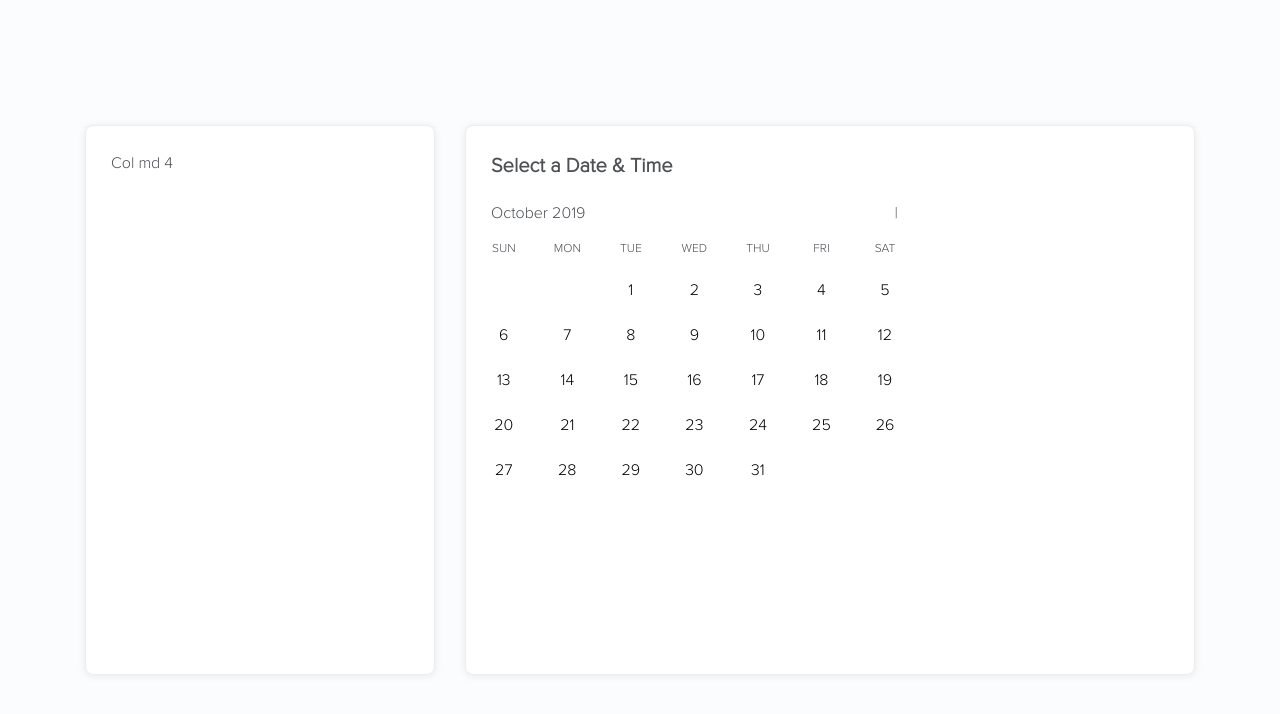
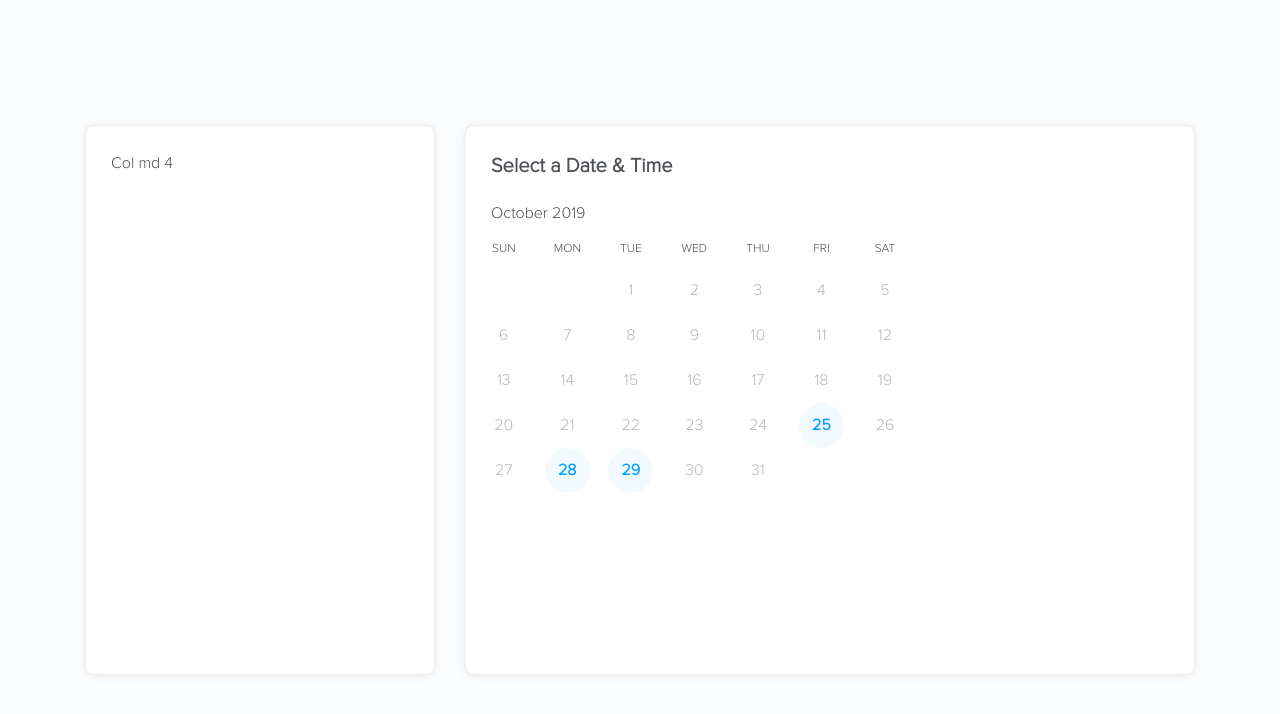
Before and after one commit to dnsys/test-react, a React app: page /form in a window 1280 px wide. Shown: the top 714 px of the page. Built offline with nearby package versions, Linux system fonts and the light colour scheme.

Commit message:
feat: select day, return available time

```diff
--- a/src/components/DatePicker/DatePicker.js
+++ b/src/components/DatePicker/DatePicker.js
@@ -1,6 +1,53 @@
 import React, {Component} from 'react';
 
 class DatePicker extends Component{
+    constructor(props) {
+        super(props);
+
+        this.handleChange = this.handleChange.bind(this);
+    }
+
+    state = {
+        selected: null,
+        availableDates: [
+            {
+                dayLabel: '',
+                day: 25,
+                time: [
+                    '10:00',
+                    '10:30',
+                    '15:30'
+                ]
+            },
+            {
+                dayLabel: '',
+                day: 28,
+                time: [
+                    '11:00',
+                    '12:30',
+                    '14:30',
+                    '16:00',
+                ]
+            },
+            {
+                dayLabel: '',
+                day: 29,
+                time: [
+                    '10:00'
+                ]
+            }
+        ]
+    };
+
+    handleChange(day) {
+        let selectedDay = this.state.availableDates.find(item => item.day === day);
+        this.setState({
+            selected: selectedDay
+        }, () => {
+            this.props.change(this.state.selected);
+        });
+    }
+
     render() {
         return (
             <div className="date-picker">
@@ -8,7 +55,7 @@ class DatePicker extends Component{
                     <div className="date-picker__date">
                         October 2019
                     </div>
-                    <div className="date-picker__month-switch">|</div>
+                    <div className="date-picker__month-switch"></div>
                 </div>
                 <div className="date-picker__calendar">
                     <div className="date-picker__calendar-head">
@@ -27,105 +74,105 @@ class DatePicker extends Component{
                             <div className="date-picker__calendar-cell"/>
                             <div className="date-picker__calendar-cell"/>
                             <div className="date-picker__calendar-cell">
-                                <button>1</button>
+                                <button disabled>1</button>
                             </div>
                             <div className="date-picker__calendar-cell">
-                                <button>2</button>
+                                <button disabled>2</button>
                             </div>
                             <div className="date-picker__calendar-cell">
-                                <button>3</button>
+                                <button disabled>3</button>
                             </div>
                             <div className="date-picker__calendar-cell">
-                                <button>4</button>
+                                <button disabled>4</button>
                             </div>
                             <div className="date-picker__calendar-cell">
-                                <button>5</button>
+                                <button disabled>5</button>
                             </div>
                         </div>
                         <div className="date-picker__calendar-row">
                             <div className="date-picker__calendar-cell">
-                                <button>6</button>
+                                <button disabled>6</button>
                             </div>
                             <div className="date-picker__calendar-cell">
-                                <button>7</button>
+                                <button disabled>7</button>
                             </div>
                             <div className="date-picker__calendar-cell">
-                                <button>8</button>
+                                <button disabled>8</button>
                             </div>
                             <div className="date-picker__calendar-cell">
-                                <button>9</button>
+                                <button disabled>9</button>
                             </div>
                             <div className="date-picker__calendar-cell">
-                                <button>10</button>
+                                <button disabled>10</button>
                             </div>
                             <div className="date-picker__calendar-cell">
-                                <button>11</button>
+                                <button disabled>11</button>
                             </div>
                             <div className="date-picker__calendar-cell">
-                                <button>12</button>
+                                <button disabled>12</button>
                             </div>
                         </div>
                         <div className="date-picker__calendar-row">
                             <div className="date-picker__calendar-cell">
-                                <button>13</button>
+                                <button disabled>13</button>
                             </div>
                             <div className="date-picker__calendar-cell">
-                                <button>14</button>
+                                <button disabled>14</button>
                             </div>
                             <div className="date-picker__calendar-cell">
-                                <button>15</button>
+                                <button disabled>15</button>
                             </div>
                             <div className="date-picker__calendar-cell">
-                                <button>16</button>
+                                <button disabled>16</button>
                             </div>
                             <div className="date-picker__calendar-cell">
-                                <button>17</button>
+                                <button disabled>17</button>
                             </div>
                             <div className="date-picker__calendar-cell">
-                                <button>18</button>
+                                <button disabled>18</button>
                             </div>
                             <div className="date-picker__calendar-cell">
-                                <button>19</button>
+                                <button disabled>19</button>
                             </div>
                         </div>
                         <div className="date-picker__calendar-row">
                             <div className="date-picker__calendar-cell">
-                                <button>20</button>
+                                <button disabled>20</button>
                             </div>
                             <div className="date-picker__calendar-cell">
-                                <button>21</button>
+                                <button disabled>21</button>
                             </div>
                             <div className="date-picker__calendar-cell">
-                                <button>22</button>
+                                <button disabled>22</button>
                             </div>
                             <div className="date-picker__calendar-cell">
-                                <button>23</button>
+                                <button disabled>23</button>
                             </div>
                             <div className="date-picker__calendar-cell">
-                                <button>24</button>
+                                <button disabled>24</button>
                             </div>
                             <div className="date-picker__calendar-cell">
-                                <button>25</button>
+                                <button className="is-free" onClick={() => this.handleChange(25)}>25</button>
                             </div>
                             <div className="date-picker__calendar-cell">
-                                <button>26</button>
+                                <button disabled>26</button>
                             </div>
                         </div>
                         <div className="date-picker__calendar-row">
                             <div className="date-picker__calendar-cell">
-                                <button>27</button>
+                                <button disabled>27</button>
                             </div>
                             <div className="date-picker__calendar-cell">
-                                <button>28</button>
+                                <button className="is-free" onClick={() => this.handleChange(28)}>28</button>
                             </div>
                             <div className="date-picker__calendar-cell">
-                                <button>29</button>
+                                <button className="is-free" onClick={() => this.handleChange(29)}>29</button>
                             </div>
                             <div className="date-picker__calendar-cell">
-                                <button>30</button>
+                                <button disabled>30</button>
                             </div>
                             <div className="date-picker__calendar-cell">
-                                <button>31</button>
+                                <button disabled>31</button>
                             </div>
                             <div className="date-picker__calendar-cell"/>
                             <div className="date-picker__calendar-cell"/>
--- a/src/components/DatePicker/style.scss
+++ b/src/components/DatePicker/style.scss
@@ -55,6 +55,21 @@
             background: none;
             border: 0;
             padding: 0;
+
+            &:focus,
+            &:active {
+                outline: none;
+            }
+
+            &.is-free {
+                background-color: rgba(0, 162, 255, .05);
+                color: #00a2ff;
+                font-weight: 600;
+
+                &:hover {
+                    background-color: rgba(0, 162, 255, .15);
+                }
+            }
         }
     }
 }
--- a/src/components/FormPanel/FormPanel.js
+++ b/src/components/FormPanel/FormPanel.js
@@ -2,6 +2,38 @@ import React, { Component } from 'react';
 import {DatePicker} from '../../components/DatePicker';
 
 class FormPanel extends Component{
+    constructor(props) {
+        super(props);
+
+        this.setSelectedDay = this.setSelectedDay.bind(this);
+    }
+
+    state = {
+        selectedDay: null
+    };
+
+    setSelectedDay(selectedDay) {
+        this.setState({
+            selectedDay
+        });
+
+        this.renderTime();
+    }
+
+    renderTime() {
+        let time = [];
+
+        if(this.state.selectedDay) {
+            this.state.selectedDay.time.forEach((item, index) => {
+                time.push(
+                    <div key={index}>{item}</div>
+                )
+            });
+        }
+
+        return time;
+    }
+
     render() {
         return (
             <div className="form-block">
@@ -10,7 +42,10 @@ class FormPanel extends Component{
                 </div>
                 <div className="form-block__container">
                     <div className="form-block__datepicker">
-                        <DatePicker/>
+                        <DatePicker change={this.setSelectedDay}/>
+                    </div>
+                    <div className="form-block__timepicker">
+                        { this.renderTime() }
                     </div>
                 </div>
             </div>
--- a/src/components/FormPanel/style.scss
+++ b/src/components/FormPanel/style.scss
@@ -19,5 +19,6 @@
     &__timepicker {
         width: 40%;
         flex: 0 0 40%;
+        padding-left: 30px;
     }
 }
```
